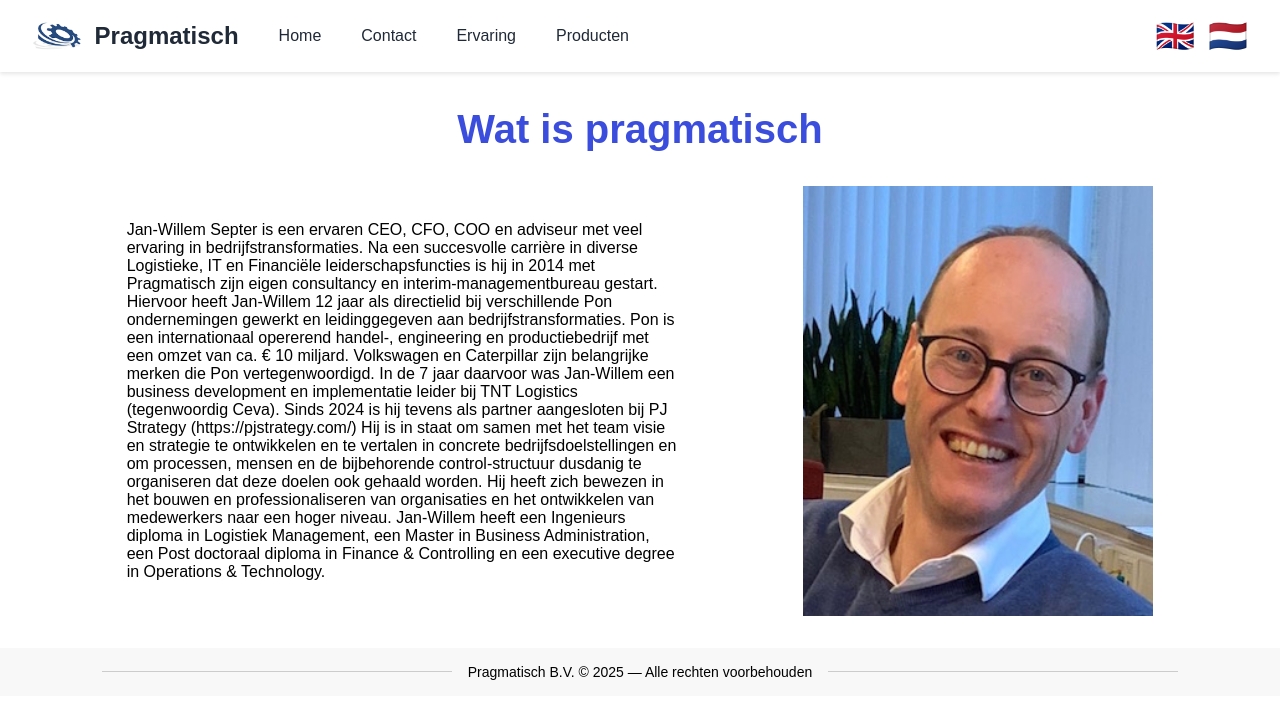
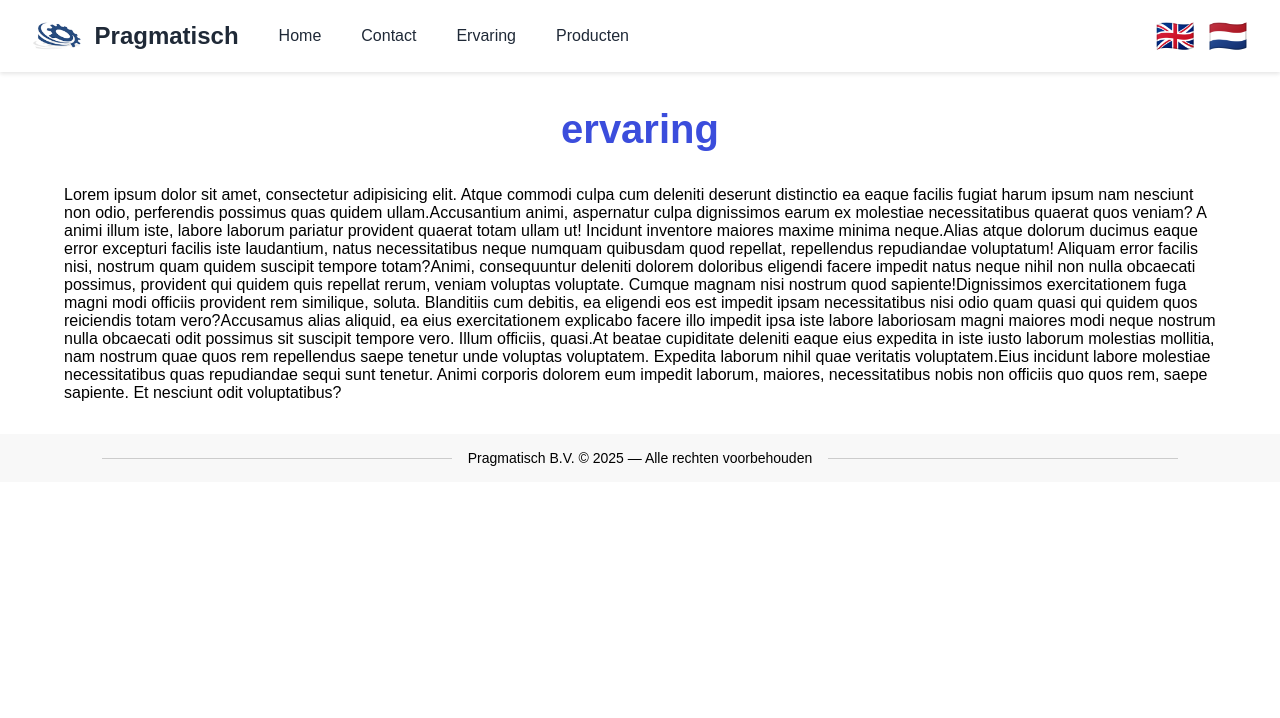
Before and after one commit to StijnSepter/pragmatisch, a React (Vite) app: page /pragmatisch/ervaring in a window 1280 px wide. Before the commit this address led to /home. Shown: the top 718 px of the page. Built offline with nearby package versions, Linux system fonts and the light colour scheme.

Commit message:
new fix worked offline

```diff
--- a/src/App.tsx
+++ b/src/App.tsx
@@ -5,19 +5,26 @@ import Header from "./componens/header.tsx";
 import HomePage from "./pages/home.tsx";
 import ContactPage from "./pages/contact.tsx";
 import Experions from "./pages/Experions.tsx";
-import Productpage from "./pages/products.tsx";
+import ProductPage from "./pages/products.tsx";
 
 function App() {
   return (
     <>
       <Header />
       <Routes>
-        <Route path="/" element={<Navigate to="/home" />} />
-        <Route path="/Homepage" element={<Navigate to="/home" />} />
-        <Route path="/home" element={<HomePage />} />
-        <Route path="/contact" element={<ContactPage />} />
-        <Route path="/ervaring" element={<Experions />} />
-        <Route path="/producten" element={<Productpage />} />
+        <Route path="/" element={<Navigate to="/pragmatisch/home" />} />
+        <Route
+          path="/pragmatisch"
+          element={<Navigate to="/pragmatisch/home" />}
+        />
+        <Route
+          path="/pragmatisch/Homepage"
+          element={<Navigate to="/pragmatisch/home" />}
+        />
+        <Route path="/pragmatisch/home" element={<HomePage />} />
+        <Route path="/pragmatisch/contact" element={<ContactPage />} />
+        <Route path="/pragmatisch/ervaring" element={<Experions />} />
+        <Route path="/pragmatisch/producten" element={<ProductPage />} />
         <Route path="*" element={<Navigate to="/HomePage" />} />
       </Routes>
       <Footer />
--- a/src/componens/header.tsx
+++ b/src/componens/header.tsx
@@ -26,10 +26,16 @@ const Header = () => {
         {/* Desktop Nav */}
         <nav className="desktop-nav">
           <ul className="desktop-nav-list">
-            <li onClick={() => handleNavigation("/")}>Home</li>
-            <li onClick={() => handleNavigation("/contact")}>Contact</li>
-            <li onClick={() => handleNavigation("/ervaring")}>Ervaring</li>
-            <li onClick={() => handleNavigation("/producten")}>Producten</li>
+            <li onClick={() => handleNavigation("/pragmatisch/")}>Home</li>
+            <li onClick={() => handleNavigation("/pragmatisch/contact")}>
+              Contact
+            </li>
+            <li onClick={() => handleNavigation("/pragmatisch/ervaring")}>
+              Ervaring
+            </li>
+            <li onClick={() => handleNavigation("/pragmatisch/producten")}>
+              Producten
+            </li>
           </ul>
         </nav>
 
--- a/src/pages/Experions.tsx
+++ b/src/pages/Experions.tsx
@@ -2,6 +2,58 @@ const Experions = () => {
   return (
     <main>
       <h1>ervaring</h1>
+      <div>
+        <p>
+          <span>
+            Lorem ipsum dolor sit amet, consectetur adipisicing elit. Atque
+            commodi culpa cum deleniti deserunt distinctio ea eaque facilis
+            fugiat harum ipsum nam nesciunt non odio, perferendis possimus quas
+            quidem ullam.
+          </span>
+          <span>
+            Accusantium animi, aspernatur culpa dignissimos earum ex molestiae
+            necessitatibus quaerat quos veniam? A animi illum iste, labore
+            laborum pariatur provident quaerat totam ullam ut! Incidunt
+            inventore maiores maxime minima neque.
+          </span>
+          <span>
+            Alias atque dolorum ducimus eaque error excepturi facilis iste
+            laudantium, natus necessitatibus neque numquam quibusdam quod
+            repellat, repellendus repudiandae voluptatum! Aliquam error facilis
+            nisi, nostrum quam quidem suscipit tempore totam?
+          </span>
+          <span>
+            Animi, consequuntur deleniti dolorem doloribus eligendi facere
+            impedit natus neque nihil non nulla obcaecati possimus, provident
+            qui quidem quis repellat rerum, veniam voluptas voluptate. Cumque
+            magnam nisi nostrum quod sapiente!
+          </span>
+          <span>
+            Dignissimos exercitationem fuga magni modi officiis provident rem
+            similique, soluta. Blanditiis cum debitis, ea eligendi eos est
+            impedit ipsam necessitatibus nisi odio quam quasi qui quidem quos
+            reiciendis totam vero?
+          </span>
+          <span>
+            Accusamus alias aliquid, ea eius exercitationem explicabo facere
+            illo impedit ipsa iste labore laboriosam magni maiores modi neque
+            nostrum nulla obcaecati odit possimus sit suscipit tempore vero.
+            Illum officiis, quasi.
+          </span>
+          <span>
+            At beatae cupiditate deleniti eaque eius expedita in iste iusto
+            laborum molestias mollitia, nam nostrum quae quos rem repellendus
+            saepe tenetur unde voluptas voluptatem. Expedita laborum nihil quae
+            veritatis voluptatem.
+          </span>
+          <span>
+            Eius incidunt labore molestiae necessitatibus quas repudiandae sequi
+            sunt tenetur. Animi corporis dolorem eum impedit laborum, maiores,
+            necessitatibus nobis non officiis quo quos rem, saepe sapiente. Et
+            nesciunt odit voluptatibus?
+          </span>
+        </p>
+      </div>
     </main>
   );
 };
--- a/src/pages/products.tsx
+++ b/src/pages/products.tsx
@@ -1,4 +1,6 @@
-const Productpage = () => {
+// import React form "react"
+
+const ProductPage = () => {
   return (
     <main>
       <h1>producten</h1>
@@ -6,4 +8,4 @@ const Productpage = () => {
   );
 };
 
-export default Productpage;
+export default ProductPage;
```
